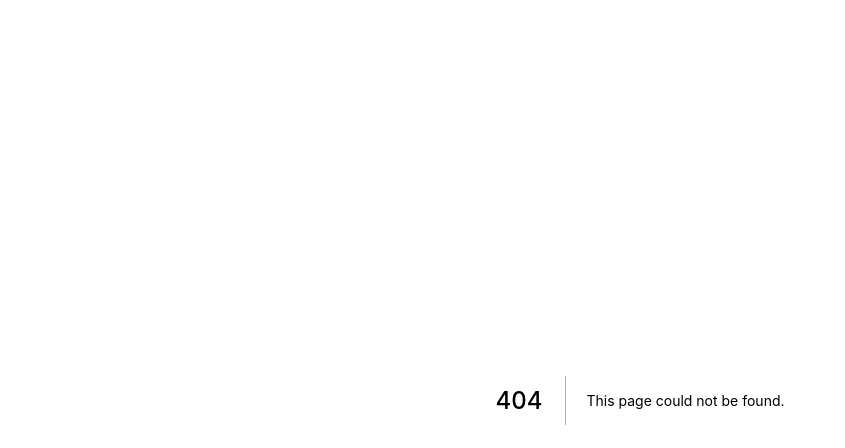
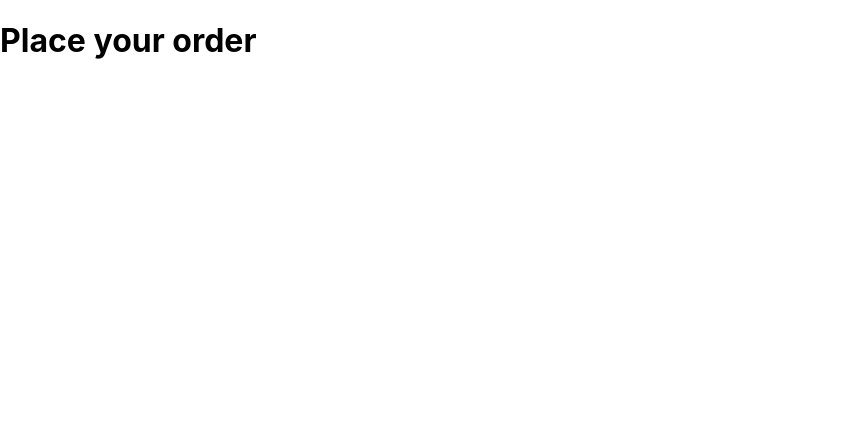
Before and after one commit to chadrackkyungu/16-takealot, a Next.js app: page /orders in a window 1280 px wide. Before the commit this address had no page. Shown: the top 448 px of the page, without its empty margins (0-845 px from the left). Built offline with nearby package versions, Linux system fonts and the light colour scheme.

Commit message:
aded saved pages

```diff
--- /dev/null
+++ b/pages/orders.js
@@ -0,0 +1,9 @@
+function order() {
+  return (
+    <div>
+      <h1>Place your order</h1>
+    </div>
+  );
+}
+
+export default order;
```
